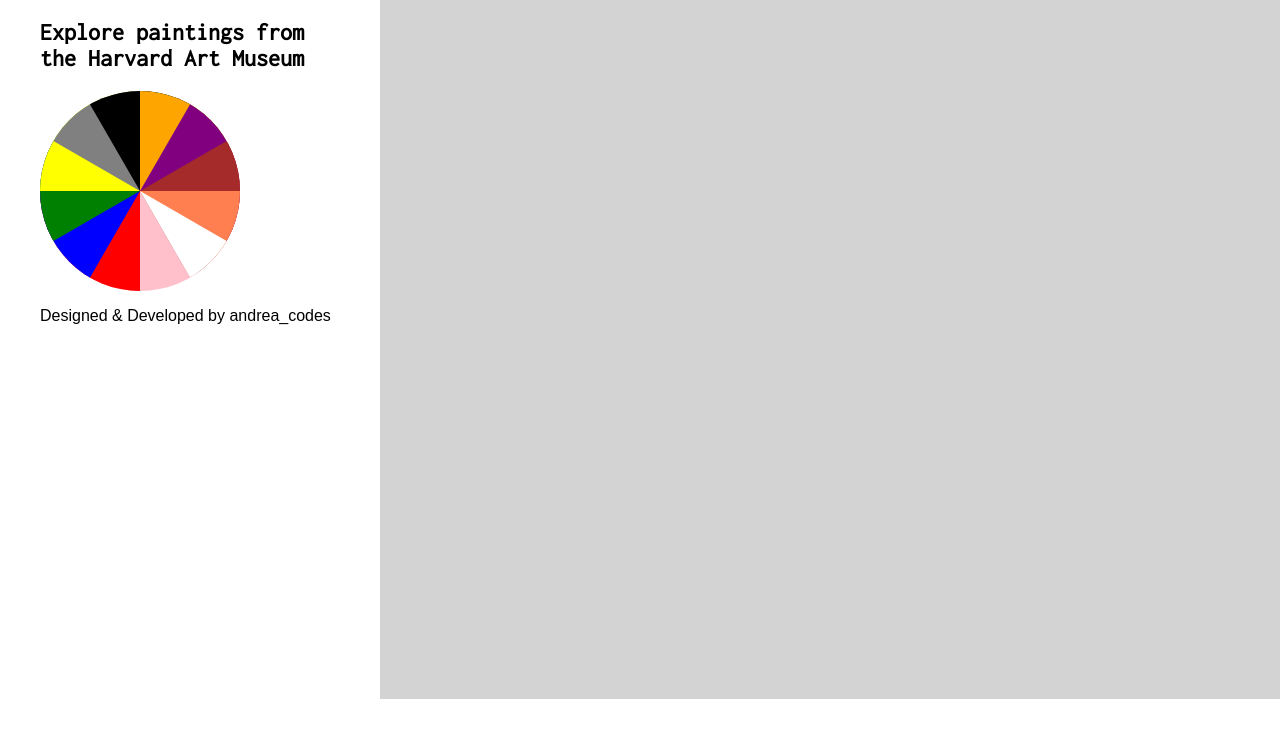
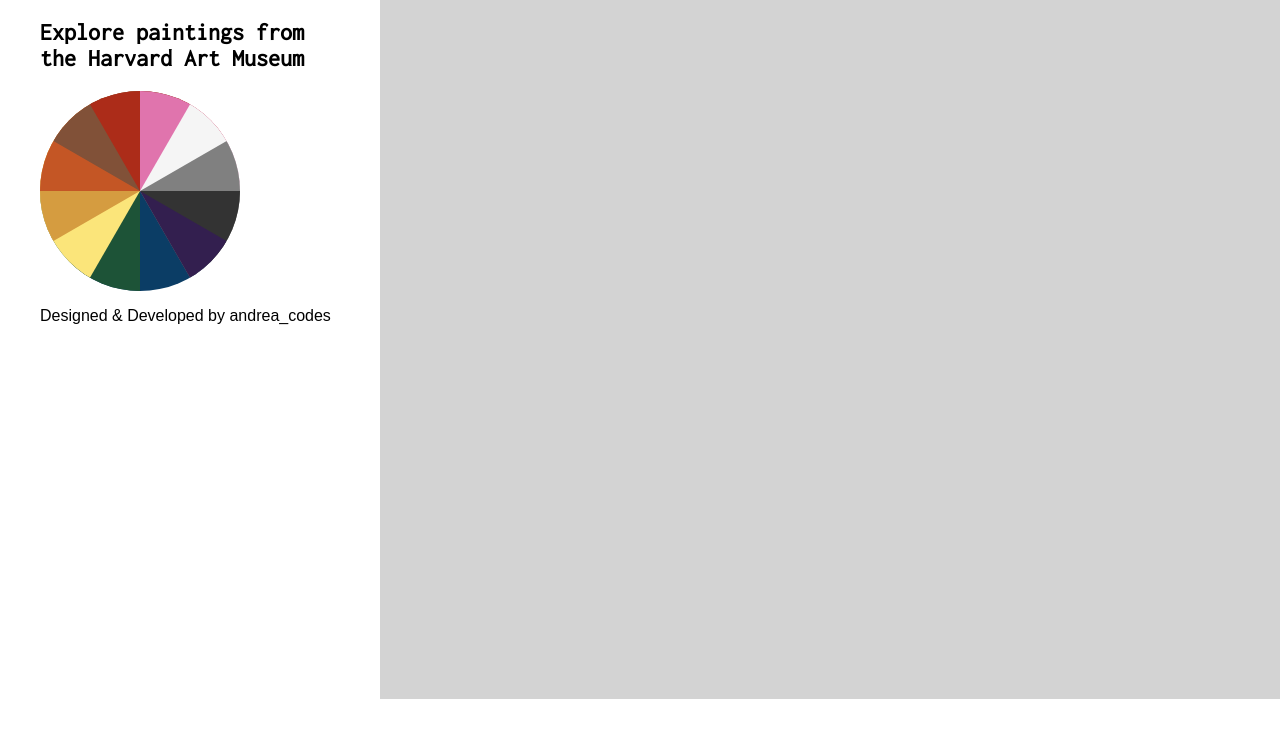
Before and after one commit to andreamaille/art-by-color, a website built with webpack: page index.html in a window 1280 px wide. Shown: the part 101-838 px from the top of the page. Built offline with Linux system fonts and the light colour scheme.

Commit message:
Updated colors on wheel

```diff
--- a/index.html
+++ b/index.html
@@ -15,18 +15,18 @@
             <h2>Explore paintings from the Harvard Art Museum</h2>
 
             <div class="color-wheel">
-                <div data-color="pink" class="color-option color-option-1"></div>
-                <div data-color="red" class="color-option color-option-2"></div>
-                <div data-color="blue" class="color-option color-option-3"></div>
-                <div data-color="green" class="color-option color-option-4"></div>
-                <div data-color="yellow" class="color-option color-option-5"></div>
-                <div data-color="grey" class="color-option color-option-6"></div>
-                <div data-color="black" class="color-option color-option-7"></div>
-                <div data-color="orange" class="color-option color-option-8"></div>
-                <div data-color="purple" class="color-option color-option-9"></div>
-                <div data-color="brown" class="color-option color-option-10"></div>
-                <div data-color="coral" class="color-option color-option-11"></div>
-                <div data-color="white" class="color-option color-option-12"></div>
+                <div data-color="blue" class="color-option color-option-1"></div>
+                <div data-color="green" class="color-option color-option-2"></div>
+                <div data-color="yellow" class="color-option color-option-3"></div>
+                <div data-color="gold" class="color-option color-option-4"></div>
+                <div data-color="orange" class="color-option color-option-5"></div>
+                <div data-color="brown" class="color-option color-option-6"></div>
+                <div data-color="red" class="color-option color-option-7"></div>
+                <div data-color="pink" class="color-option color-option-8"></div>
+                <div data-color="white" class="color-option color-option-9"></div>
+                <div data-color="grey" class="color-option color-option-10"></div>
+                <div data-color="black" class="color-option color-option-11"></div>
+                <div data-color="purple" class="color-option color-option-12"></div>
             </div>
 
             <div>
--- a/styles/_color-wheel.scss
+++ b/styles/_color-wheel.scss
@@ -27,73 +27,73 @@
 }
 
 .color-option-1 {
-    background-color: pink;
+    background-color: #0b3d65;
     transform: rotate(45deg);
     z-index: 10;
 }
 
 .color-option-2 {
-    background-color: red;
+    background-color: #1d5337;
     transform: rotate(90deg);
     z-index: 20;
 }
 
 .color-option-3 {
-    background-color: blue;
+    background-color: #fbe57a;
     transform: rotate(120deg);
     z-index: 30;
 }
 
 .color-option-4 {
-    background-color: green;
+    background-color: #d59c40;
     transform: rotate(150deg);
     z-index: 40;
 }
 
 .color-option-5 {
-    background-color: yellow;
+    background-color: #c45625;
     transform: rotate(180deg);
     z-index: 50;
 }
 
 .color-option-6 {
-    background-color: gray;
+    background-color: #815138;
     transform: rotate(210deg);
     z-index: 60;
 }
 
 .color-option-7 {
-    background-color: black;
+    background-color: #ac2c19;
     transform: rotate(240deg);
     z-index: 70;
 }
 
 .color-option-8 {
-    background-color: orange;
+    background-color: #e074ad;
     transform: rotate(270deg);
     z-index: 80;
 }
 
 .color-option-9 {
-    background-color: purple;
+    background-color: #f5f5f5;
     transform: rotate(300deg);
     z-index: 90;
 }
 
 .color-option-10 {
-    background-color: brown;
+    background-color: #808080;
     transform: rotate(330deg);
     z-index: 100;
 }
 
 .color-option-11 {
-    background-color: coral;
+    background-color: #333333;
     transform: rotate(0deg) skew(45deg);
     z-index: 110;
 }
 
 .color-option-12 {
-    background-color: white;
+    background-color: #331f4f;
     transform: rotate(30deg) skew(60deg);
     z-index: 120;
 
```
Also changed, not shown: dist/bundle.js, 1 other file.
